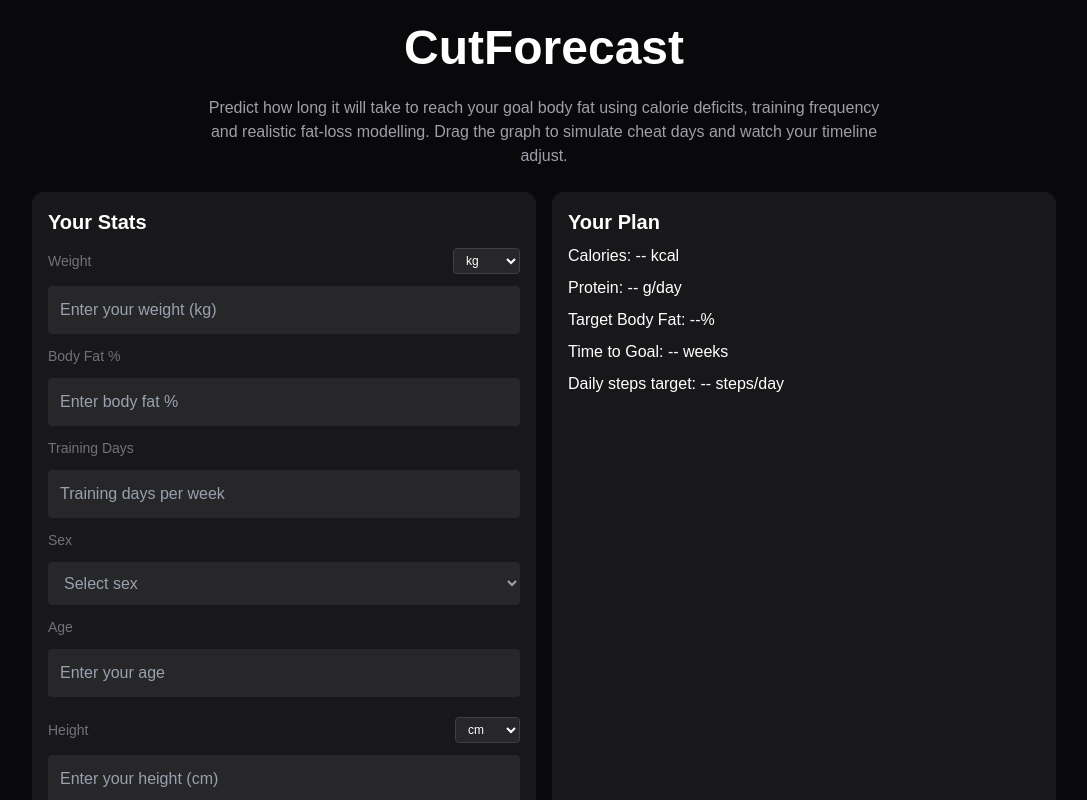
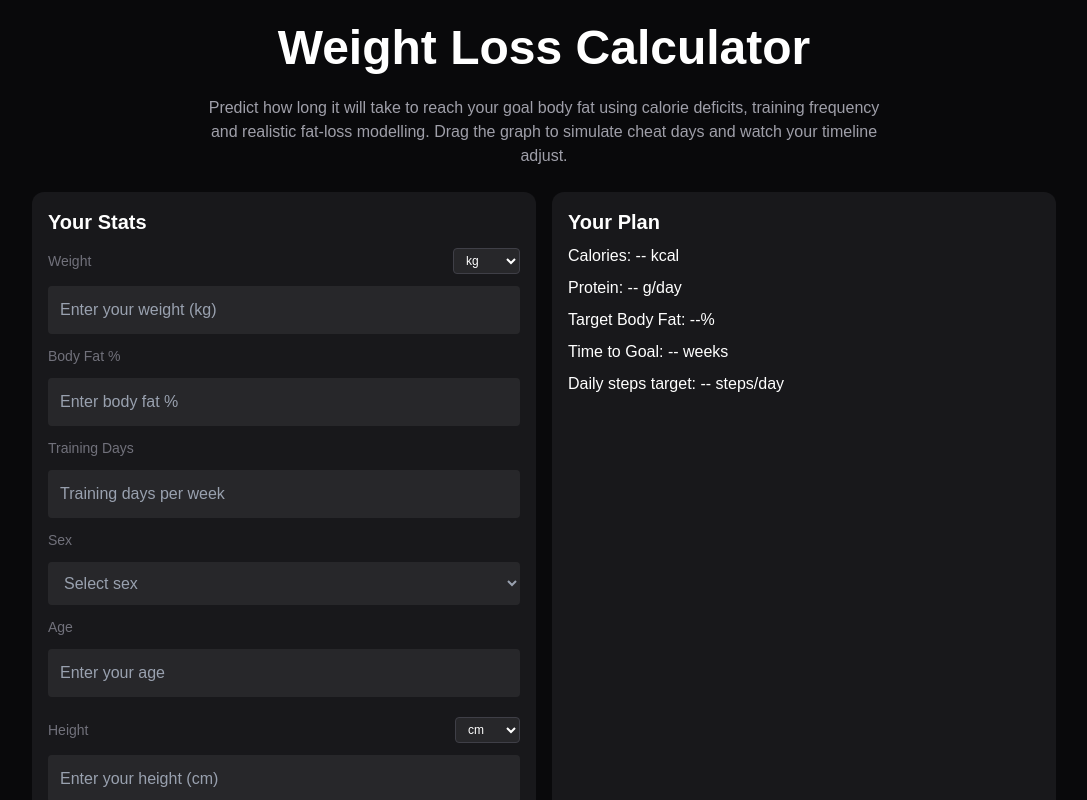
Before and after one commit to edwarddeakin06-maker/cutforecast, a Next.js app: page / in a window 1280 px wide. Shown: the top 800 px of the page, without its empty margins (96-1183 px from the left). Built offline with nearby package versions, Linux system fonts and the light colour scheme.

Commit message:
Improve SEO content

```diff
--- a/app/body-fat-calculator/page.tsx
+++ b/app/body-fat-calculator/page.tsx
@@ -473,7 +473,7 @@ ctx.fillText(`Start Weight: ${startWeightText}`, 50, 470);
     <main className="min-h-screen bg-zinc-950 text-white p-6">
       <div className="max-w-5xl mx-auto space-y-6">
 
-        <h1 className="text-5xl font-bold text-center">CutForecast</h1>
+        <h1 className="text-5xl font-bold text-center">Weight Loss Calculator</h1>
         <p className="text-center text-zinc-400 max-w-2xl mx-auto">
         Predict how long it will take to reach your goal body fat using calorie deficits,
         training frequency and realistic fat-loss modelling.
--- a/app/calorie-deficit-calculator/page.tsx
+++ b/app/calorie-deficit-calculator/page.tsx
@@ -473,7 +473,7 @@ ctx.fillText(`Start Weight: ${startWeightText}`, 50, 470);
     <main className="min-h-screen bg-zinc-950 text-white p-6">
       <div className="max-w-5xl mx-auto space-y-6">
 
-        <h1 className="text-5xl font-bold text-center">CutForecast</h1>
+        <h1 className="text-5xl font-bold text-center">Weight Loss Calculator</h1>
         <p className="text-center text-zinc-400 max-w-2xl mx-auto">
         Predict how long it will take to reach your goal body fat using calorie deficits,
         training frequency and realistic fat-loss modelling.
--- a/app/how-long-to-lose-weight/page.tsx
+++ b/app/how-long-to-lose-weight/page.tsx
@@ -473,7 +473,7 @@ ctx.fillText(`Start Weight: ${startWeightText}`, 50, 470);
     <main className="min-h-screen bg-zinc-950 text-white p-6">
       <div className="max-w-5xl mx-auto space-y-6">
 
-        <h1 className="text-5xl font-bold text-center">CutForecast</h1>
+        <h1 className="text-5xl font-bold text-center">Weight Loss Calculator</h1>
         <p className="text-center text-zinc-400 max-w-2xl mx-auto">
         Predict how long it will take to reach your goal body fat using calorie deficits,
         training frequency and realistic fat-loss modelling.
--- a/app/page.tsx
+++ b/app/page.tsx
@@ -473,7 +473,7 @@ ctx.fillText(`Start Weight: ${startWeightText}`, 50, 470);
     <main className="min-h-screen bg-zinc-950 text-white p-6">
       <div className="max-w-5xl mx-auto space-y-6">
 
-        <h1 className="text-5xl font-bold text-center">CutForecast</h1>
+        <h1 className="text-5xl font-bold text-center">Weight Loss Calculator</h1>
         <p className="text-center text-zinc-400 max-w-2xl mx-auto">
         Predict how long it will take to reach your goal body fat using calorie deficits,
         training frequency and realistic fat-loss modelling.
--- a/app/weight-loss-calculator/page.tsx
+++ b/app/weight-loss-calculator/page.tsx
@@ -473,7 +473,7 @@ ctx.fillText(`Start Weight: ${startWeightText}`, 50, 470);
     <main className="min-h-screen bg-zinc-950 text-white p-6">
       <div className="max-w-5xl mx-auto space-y-6">
 
-        <h1 className="text-5xl font-bold text-center">CutForecast</h1>
+        <h1 className="text-5xl font-bold text-center">Weight Loss Calculator</h1>
         <p className="text-center text-zinc-400 max-w-2xl mx-auto">
         Predict how long it will take to reach your goal body fat using calorie deficits,
         training frequency and realistic fat-loss modelling.
```
